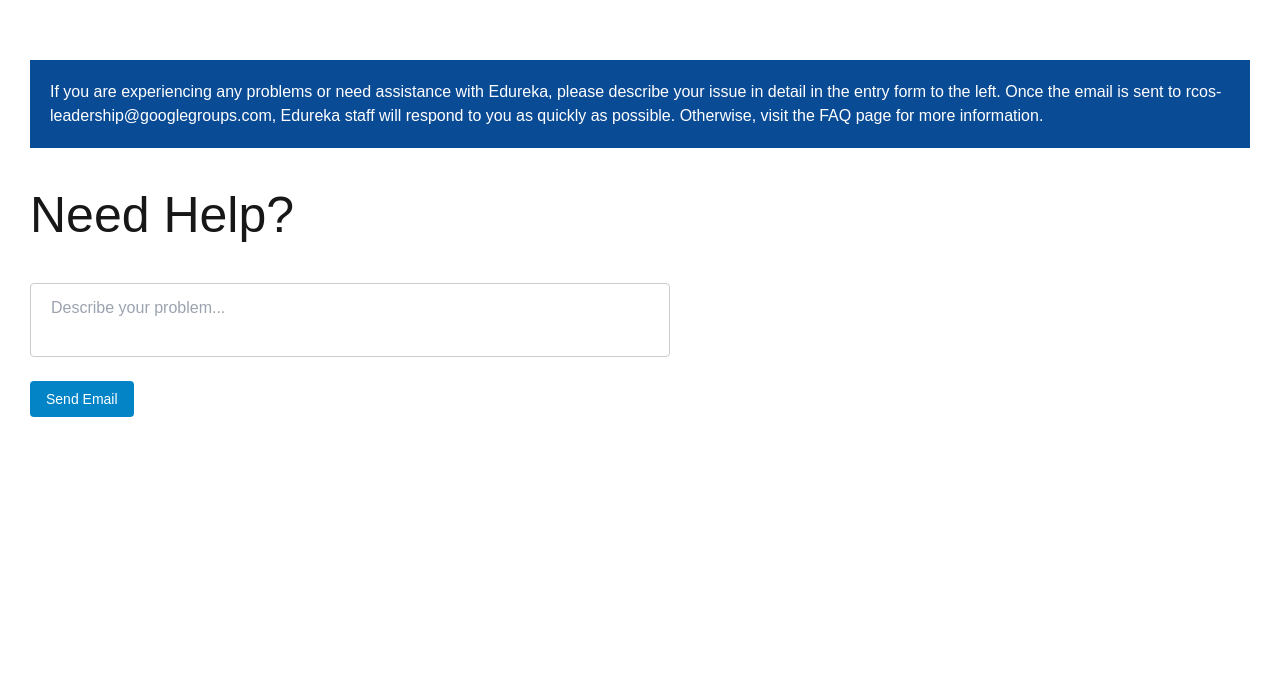
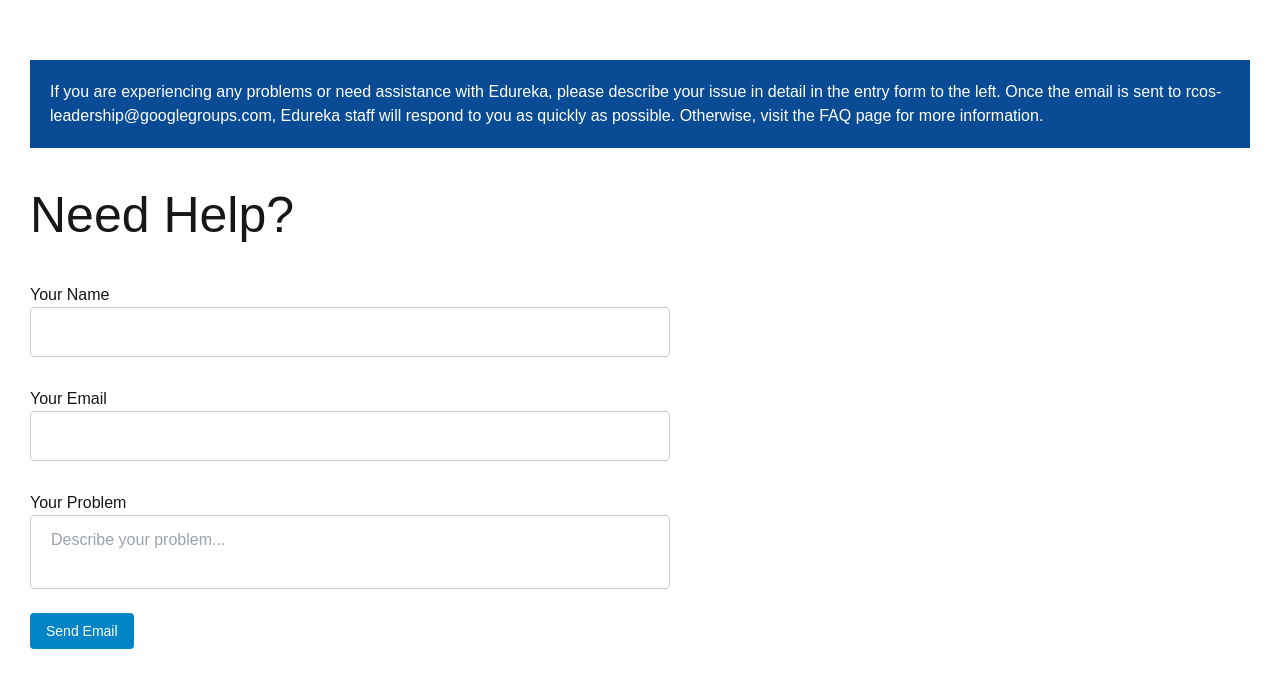
Before and after one commit to EdurekaRPI/front-end, a Next.js app: page /pages/reportProblem in a window 1280 px wide. Shown: the part 826-1505 px from the top of the page. Before the commit the page ends 1434 px from the top, so only its background shows below. Built offline with nearby package versions, Linux system fonts and the light colour scheme; no server answers.

Commit message:
Fixed Emailjs
Added user's name, and email to report form. Report form now properly sends a message to our email with a reply email linked

```diff
--- a/src/app/pages/reportProblem/page.tsx
+++ b/src/app/pages/reportProblem/page.tsx
@@ -4,7 +4,7 @@
 import styles from "../../styles/reportproblem.module.css";
 import { PageLoading } from "../../components/pageLoading";
 import { Button } from "@headlessui/react";
-import emailjs from '@emailjs/browser';
+import emailjs from "@emailjs/browser";
 
 export default function reportProblem() {
   const [value, setValue] = useState("");
@@ -29,7 +29,6 @@
     console.log("User ID from .env:", process.env.NEXT_PUBLIC_USER_ID);
   }, []);
 
-
   useEffect(() => {
     resizeTextarea(); // Ensure resizing on initial load
   }, []);
@@ -39,7 +38,12 @@
 
     if (form.current) {
       emailjs
-        .sendForm(process.env.NEXT_PUBLIC_SERVICE_ID as string, process.env.NEXT_PUBLIC_TEMPLATE_ID as string, form.current, process.env.NEXT_PUBLIC_USER_ID as string)
+        .sendForm(
+          process.env.NEXT_PUBLIC_SERVICE_ID as string,
+          process.env.NEXT_PUBLIC_TEMPLATE_ID as string,
+          form.current,
+          process.env.NEXT_PUBLIC_USER_ID as string
+        )
         .then(
           () => {
             console.log("SUCCESS!");
@@ -69,27 +73,31 @@
         </div>
         <div className={styles.report}>
           <span style={{ fontSize: "50px" }}>Need Help?</span>
-          {/* <div className={`mb-6 ${styles.inputContainer}`}>
-            <textarea
-              name="user_report"
-              ref={textareaRef}
-              className={styles.textBox}
-              value={value}
-              onChange={handleInputChange}
-              placeholder="Describe your problem..."
-            />
-          </div>
-          <div>
-            <a href="/">
-              <Button
-                className={`rounded bg-sky-600 py-2 px-4 text-sm text-white data-[hover]:bg-sky-500 data-[active]:bg-sky-700`}
-              >
-                Send Email
-              </Button>
-            </a>
-          </div> */}
-          <form ref={form} onSubmit={sendEmail}> {/* Added form reference */}
+          <form ref={form} onSubmit={sendEmail}>
             <div className={`mb-6 ${styles.inputContainer}`}>
+              <label htmlFor="name">Your Name</label>
+              <input
+                type="text"
+                id="name"
+                name="users_name" // This maps to the "from_name" placeholder in the EmailJS template
+                className={styles.textBox}
+                required
+              />
+            </div>
+
+            <div className={`mb-6 ${styles.inputContainer}`}>
+              <label htmlFor="email">Your Email</label>
+              <input
+                type="email"
+                id="email"
+                name="users_email" // This maps to the "from_email" placeholder in the EmailJS template
+                className={styles.textBox}
+                required
+              />
+            </div>
+
+            <div className={`mb-6 ${styles.inputContainer}`}>
+              <label htmlFor="email">Your Problem</label>
               <textarea
                 name="user_report"
                 ref={textareaRef}
@@ -99,6 +107,7 @@
                 placeholder="Describe your problem..."
               />
             </div>
+
             <div>
               <Button
                 type="submit"
```
